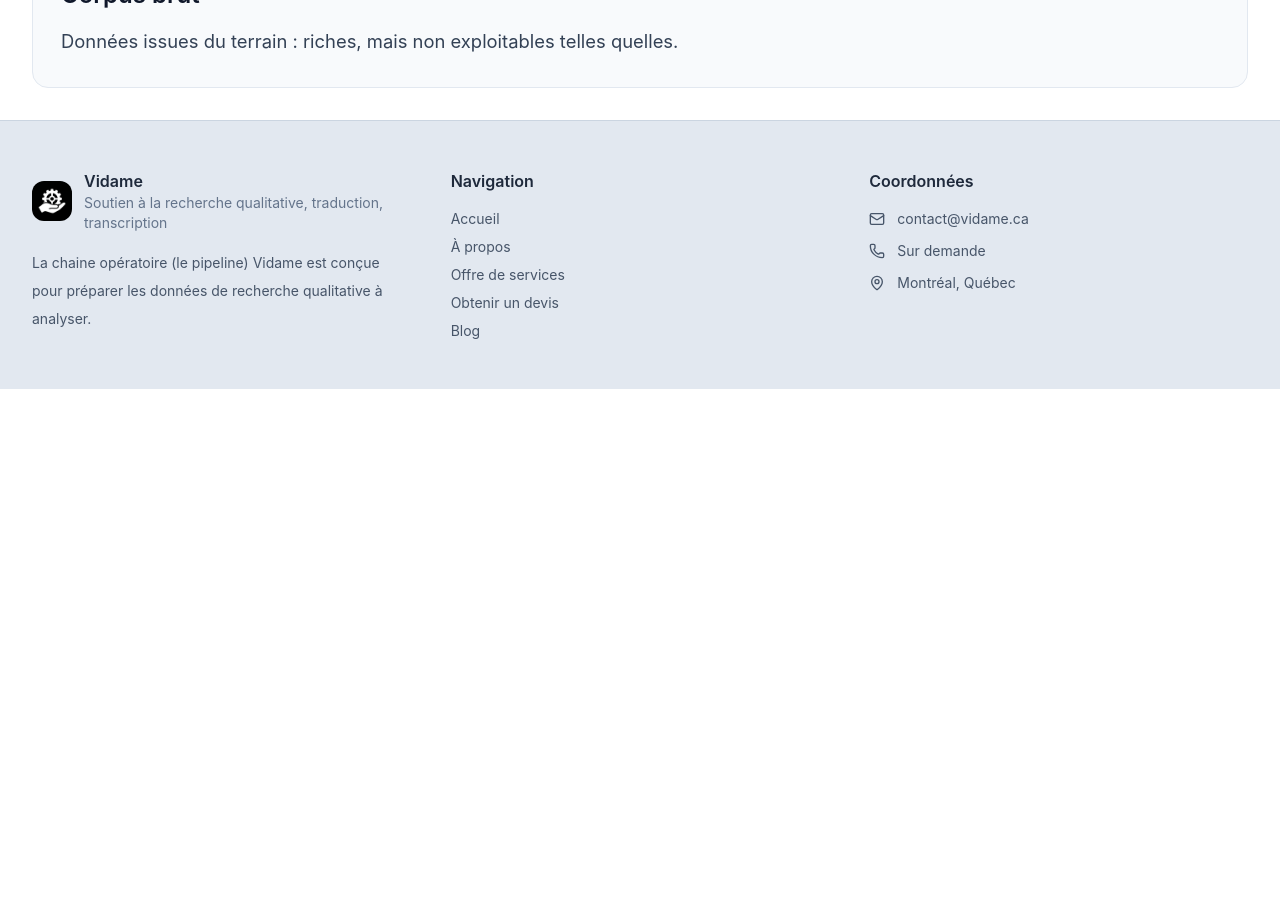
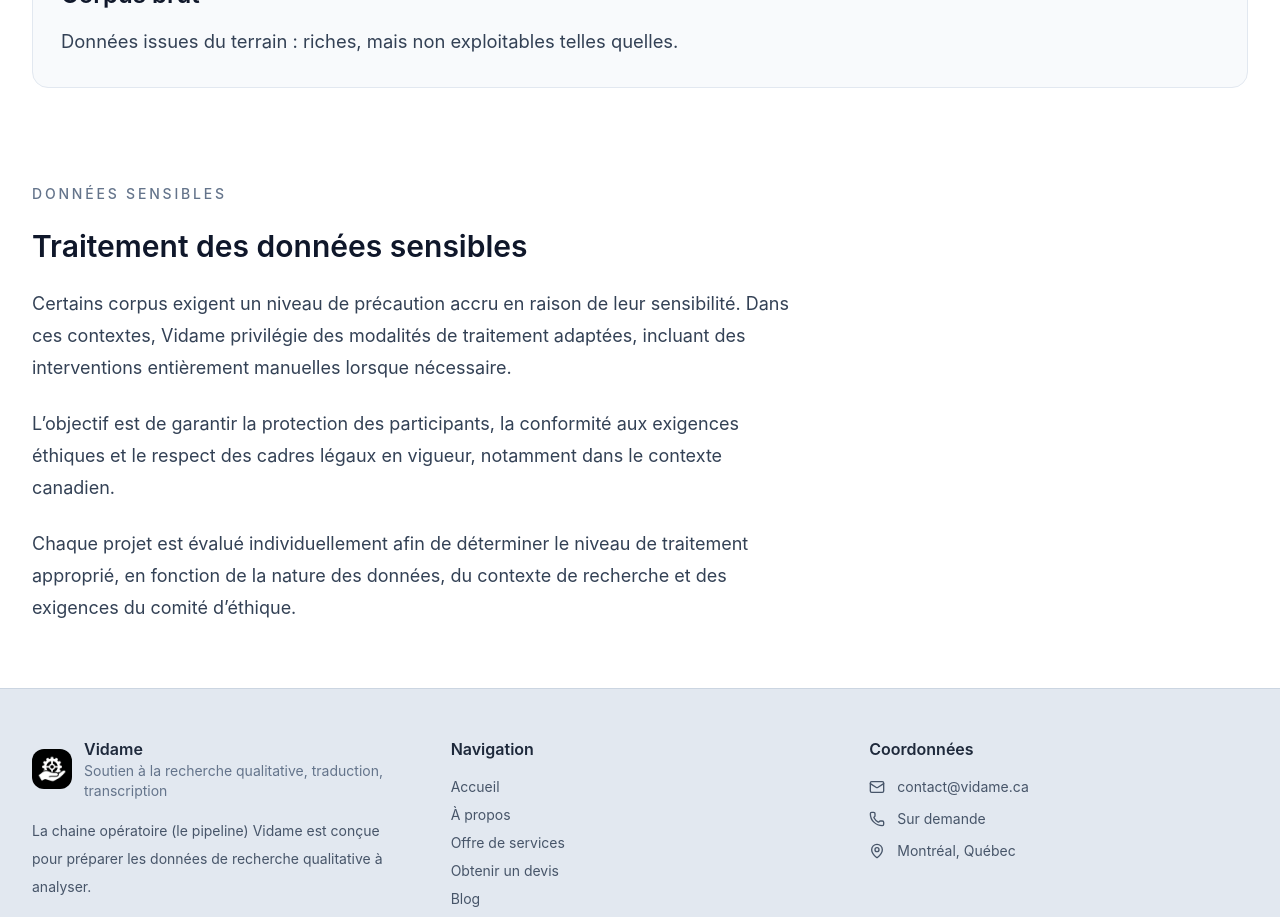
Before and after one commit to momopro21/vidame-recherche, a React (Vite) app: page / in a window 1280 px wide. Shown: the part 2660-3577 px from the top of the page. Before the commit the page ends 3049 px from the top, so only its background shows below. Built offline with nearby package versions, Linux system fonts and the light colour scheme; the HTML template or start-up script is replaced by a standard one.

Commit message:
Update App.tsx

```diff
--- a/src/App.tsx
+++ b/src/App.tsx
@@ -541,7 +541,7 @@ function Accueil({ setPage }: { setPage: (page: string) => void }) {
             </div>
           </div>
 
-          {/* ===== VIDAME_REPERE_PIPELINE_DIAGRAM ===== */}
+          {/* ===== VIDAME_REPERE_ETAPES_TRAITEMENT ===== */}
           <div className="mt-10 grid gap-6 md:grid-cols-5">
             {steps.map((step, i) => {
               const Icon = step.icon;
@@ -605,6 +605,37 @@ function Accueil({ setPage }: { setPage: (page: string) => void }) {
           </div>
         </div>
       </section>
+      {/* ===== VIDAME_REPERE_CHARTE_ACCUEIL ===== */}
+<section id="charte" className="mx-auto max-w-7xl px-6 py-12 md:px-8 md:py-16">
+  <div className="max-w-3xl space-y-6">
+
+    <div className="text-sm font-medium uppercase tracking-[0.2em] text-slate-500">
+      Données sensibles
+    </div>
+
+    <h2 className="text-2xl font-semibold text-slate-900 md:text-3xl">
+      Traitement des données sensibles
+    </h2>
+
+    <p className="text-lg leading-8 text-slate-700">
+      Certains corpus exigent un niveau de précaution accru en raison de leur sensibilité.
+      Dans ces contextes, Vidame privilégie des modalités de traitement adaptées, incluant
+      des interventions entièrement manuelles lorsque nécessaire.
+    </p>
+
+    <p className="text-lg leading-8 text-slate-700">
+      L’objectif est de garantir la protection des participants, la conformité aux exigences
+      éthiques et le respect des cadres légaux en vigueur, notamment dans le contexte canadien.
+    </p>
+
+    <p className="text-lg leading-8 text-slate-700">
+      Chaque projet est évalué individuellement afin de déterminer le niveau de traitement
+      approprié, en fonction de la nature des données, du contexte de recherche et des
+      exigences du comité d’éthique.
+    </p>
+
+  </div>
+</section>
     </div>
   );
 }
```
